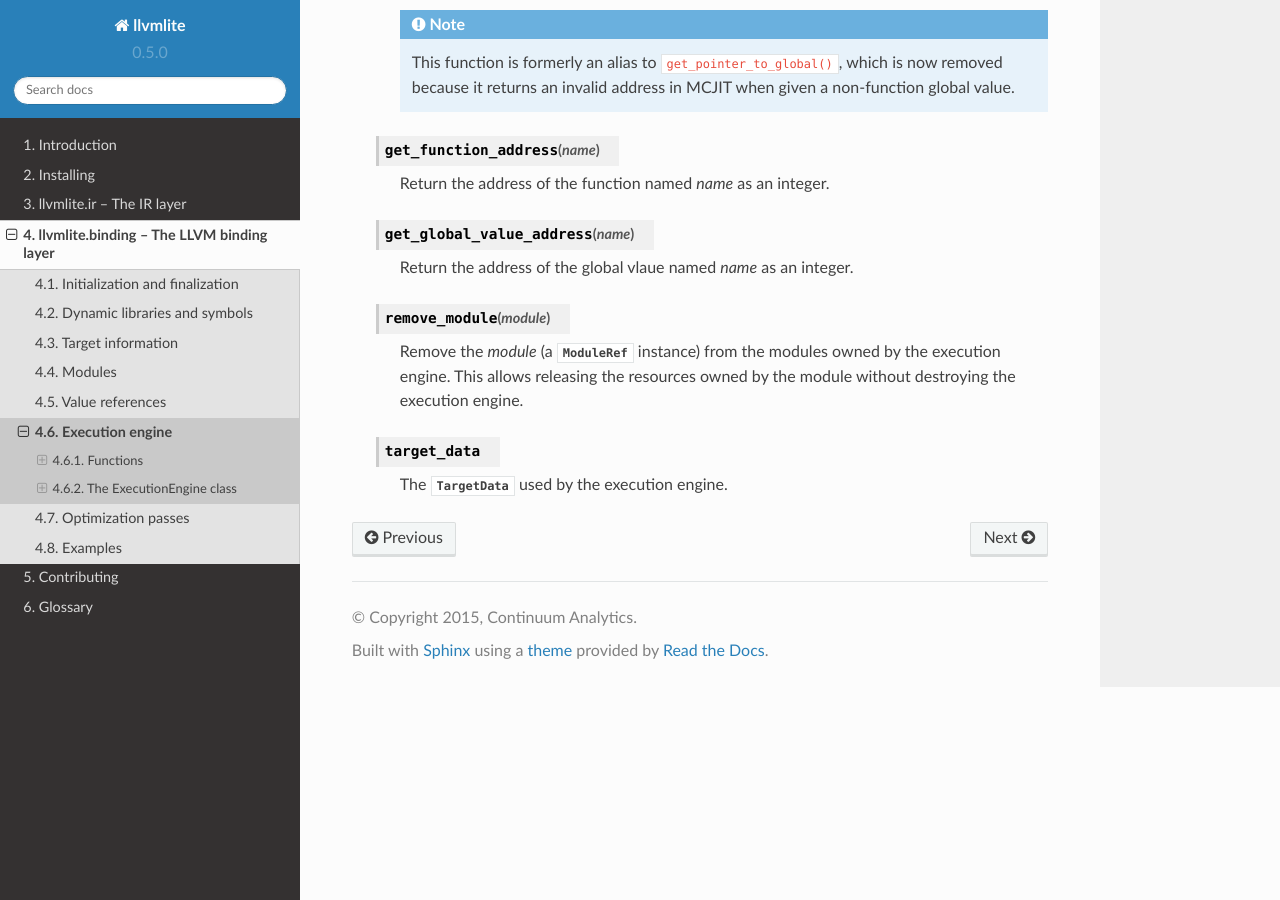
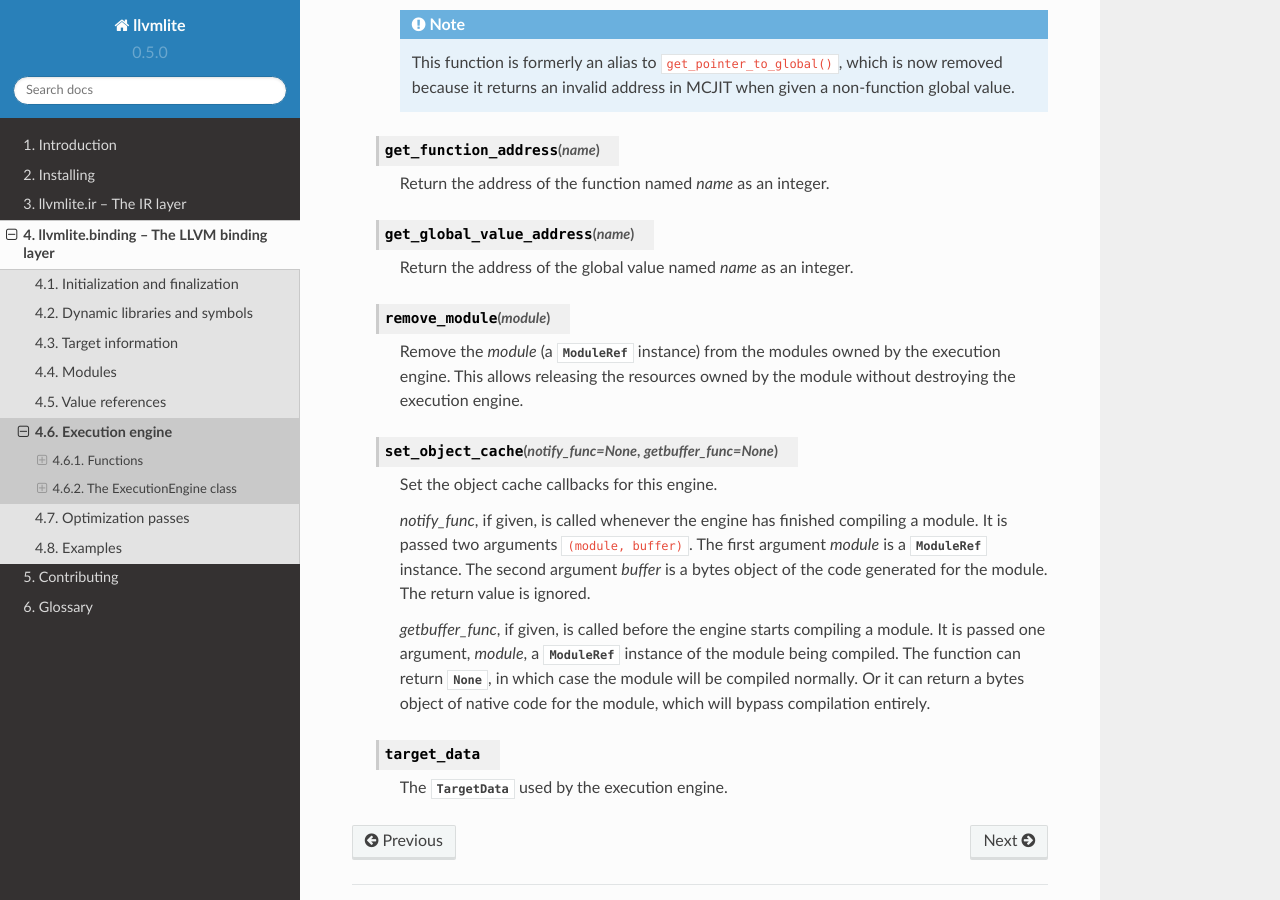
Before and after one commit to numba/llvmlite, a Sphinx documentation site: the page built from docs/source/binding/engine.rst, in a window 1280 px wide and 900 px high, scrolled down 1281 px. Built offline with Sphinx 7.4.7 and the Read the Docs theme 2.0.0, drawn with Linux system fonts in a browser that asks for light colours.

Commit message:
Add docs

```diff
--- a/docs/source/binding/engine.rst
+++ b/docs/source/binding/engine.rst
@@ -75,7 +75,7 @@
 
    .. method:: get_global_value_address(name)
 
-      Return the address of the global vlaue named *name* as an integer.
+      Return the address of the global value named *name* as an integer.
 
    .. method:: remove_module(module)
 
@@ -83,6 +83,23 @@
       owned by the execution engine.  This allows releasing the resources
       owned by the module without destroying the execution engine.
 
+   .. method:: set_object_cache(notify_func=None, getbuffer_func=None)
+
+      Set the object cache callbacks for this engine.
+
+      *notify_func*, if given, is called whenever the engine has finished
+      compiling a module.  It is passed two arguments ``(module, buffer)``.
+      The first argument *module* is a :class:`ModuleRef` instance.
+      The second argument *buffer* is a bytes object of the code generated
+      for the module.  The return value is ignored.
+
+      *getbuffer_func*, if given, is called before the engine starts
+      compiling a module.  It is passed one argument, *module*, a
+      :class:`ModuleRef` instance of the module being compiled.
+      The function can return :const:`None`, in which case the module
+      will be compiled normally.  Or it can return a bytes object of
+      native code for the module, which will bypass compilation entirely.
+
    .. attribute:: target_data
 
       The :class:`TargetData` used by the execution engine.
--- a/docs/source/binding/modules.rst
+++ b/docs/source/binding/modules.rst
@@ -91,6 +91,10 @@
       An iterator over the global variables defined in this module.
       Each global variable is a :class:`ValueRef` instance.
 
+   .. attribute:: name
+
+      The module's identifier, as a string.  This attribute is settable.
+
    .. attribute:: triple
 
       The platform "triple" string for this module.  This attribute is settable.
```
